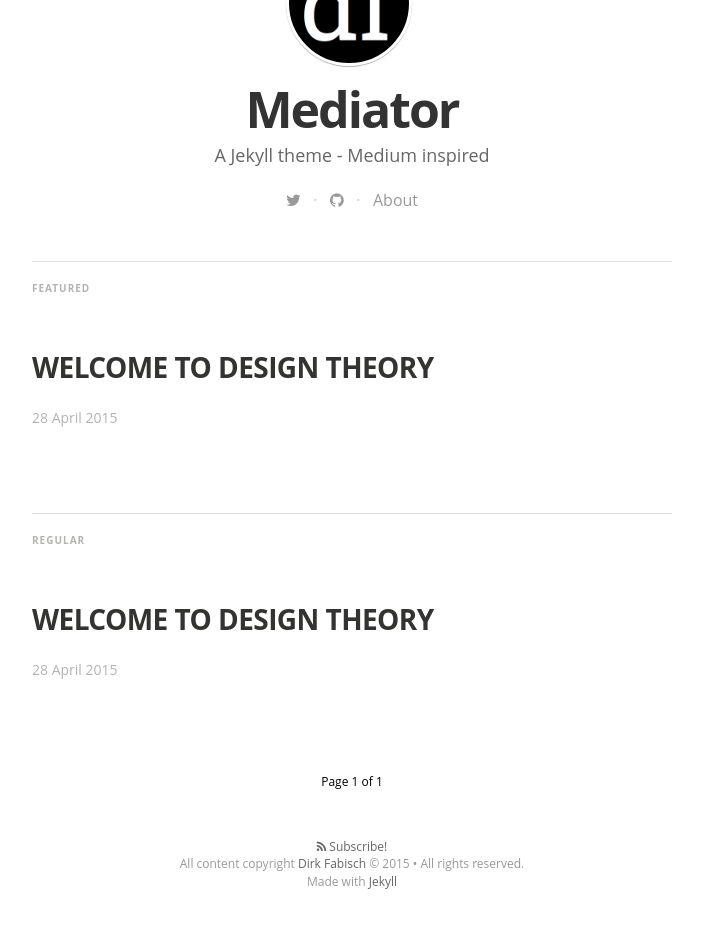
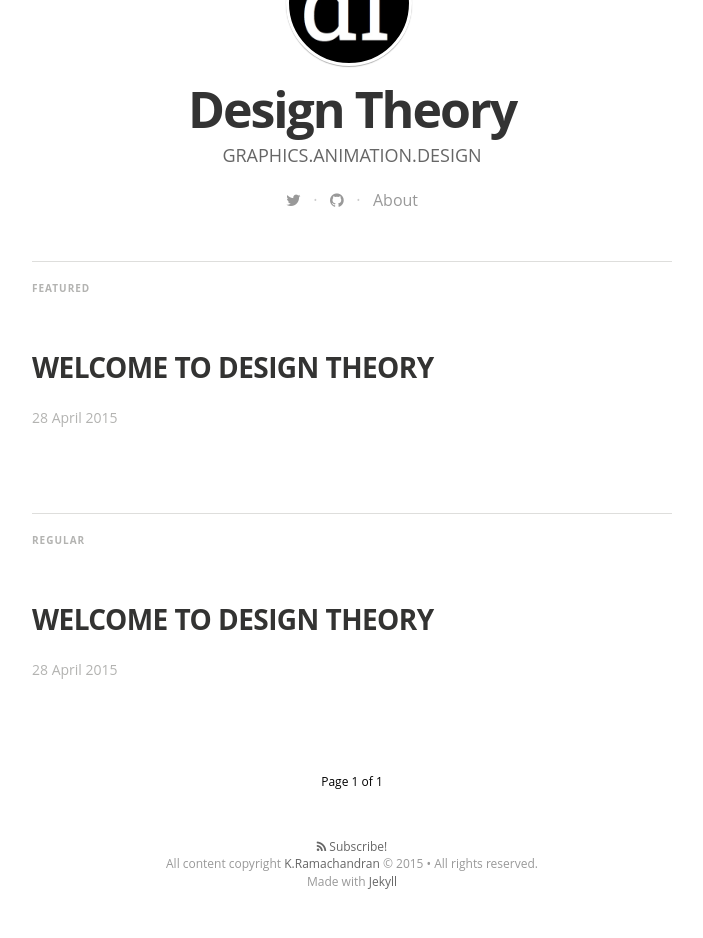
Before and after one commit to designtheory/designtheory.github.io, a Jekyll site: the page built from index.html, in a window 1280 px wide. Shown: the part 450-1388 px from the top of the page, without its empty margins (288-991 px from the left). Built offline with Jekyll 4.4.1, drawn with Linux system fonts in a browser that asks for light colours; nearby versions of some CDN libraries; some web fonts are replaced; Markdown is read by kramdown in place of the engine named in the settings; the list of posts is cut into pages by our own code.

Commit message:
changed config.yml

```diff
--- a/_config.yml
+++ b/_config.yml
@@ -5,18 +5,18 @@
   - bourbon
 
 # Site settings
-title: "Mediator"
+title: "Design Theory"
 description: > # this means to ignore newlines until "email:"
-   A Jekyll theme - Medium inspired
+   GRAPHICS.ANIMATION.DESIGN
 
-email: a-mail@mail.mail
+email: rama.ksriram@gmail.com
 #blog logo
 logo: "/assets/images/df_logo.jpg"
 # blog cover
 cover: "/assets/images/cA4aKEIPQrerBnp1yGHv_IMG_9534-3-2.jpg"
 
-name: 'Dirk Fabisch'
-author: 'Dirk Fabisch'
+name: 'K.Ramachandran'
+author: 'K.Ramachandran'
 author_image: "/assets/images/author.jpg"
 
 paginate:	5
```
